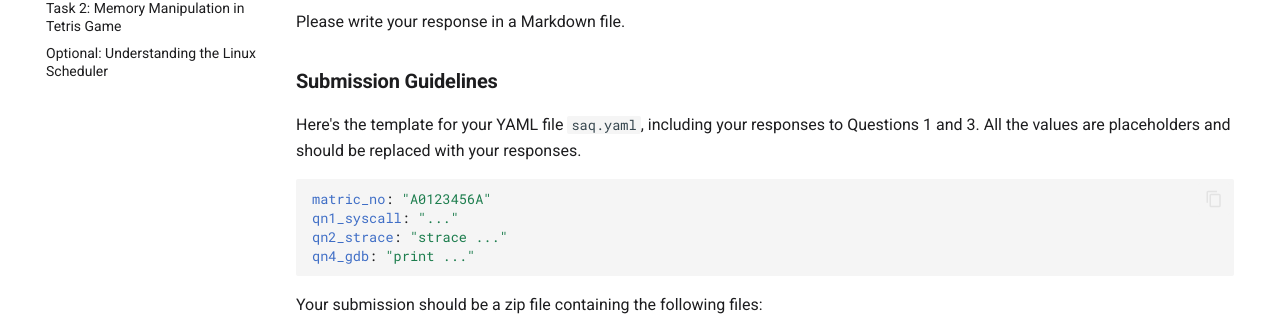
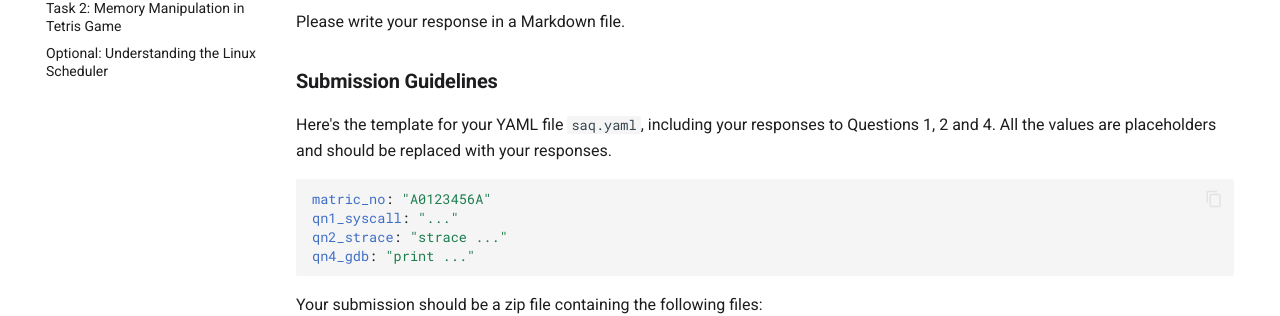
Before and after one commit to cs5250-24s/cs5250-24s, an MkDocs documentation site: the page built from docs/asg3/index.md, in a window 1280 px wide and 900 px high, scrolled down 2073 px. Shown: the part 145-461 px from the top of the window. Built offline with MkDocs 1.6.1 and Material for MkDocs 9.7.7, drawn with Linux system fonts in a browser that asks for light colours.

Commit message:
asg3: fix submission guideline

````diff
--- a/docs/asg3/index.md
+++ b/docs/asg3/index.md
@@ -115,7 +115,7 @@ Please write your response in a Markdown file.
 ### Submission Guidelines
 
 Here's the template for your YAML file `saq.yaml`, including your responses to
-Questions 1 and 3.
+Questions 1, 2 and 4.
 All the values are placeholders and should be replaced with your responses.
 
 ```YAML
````
